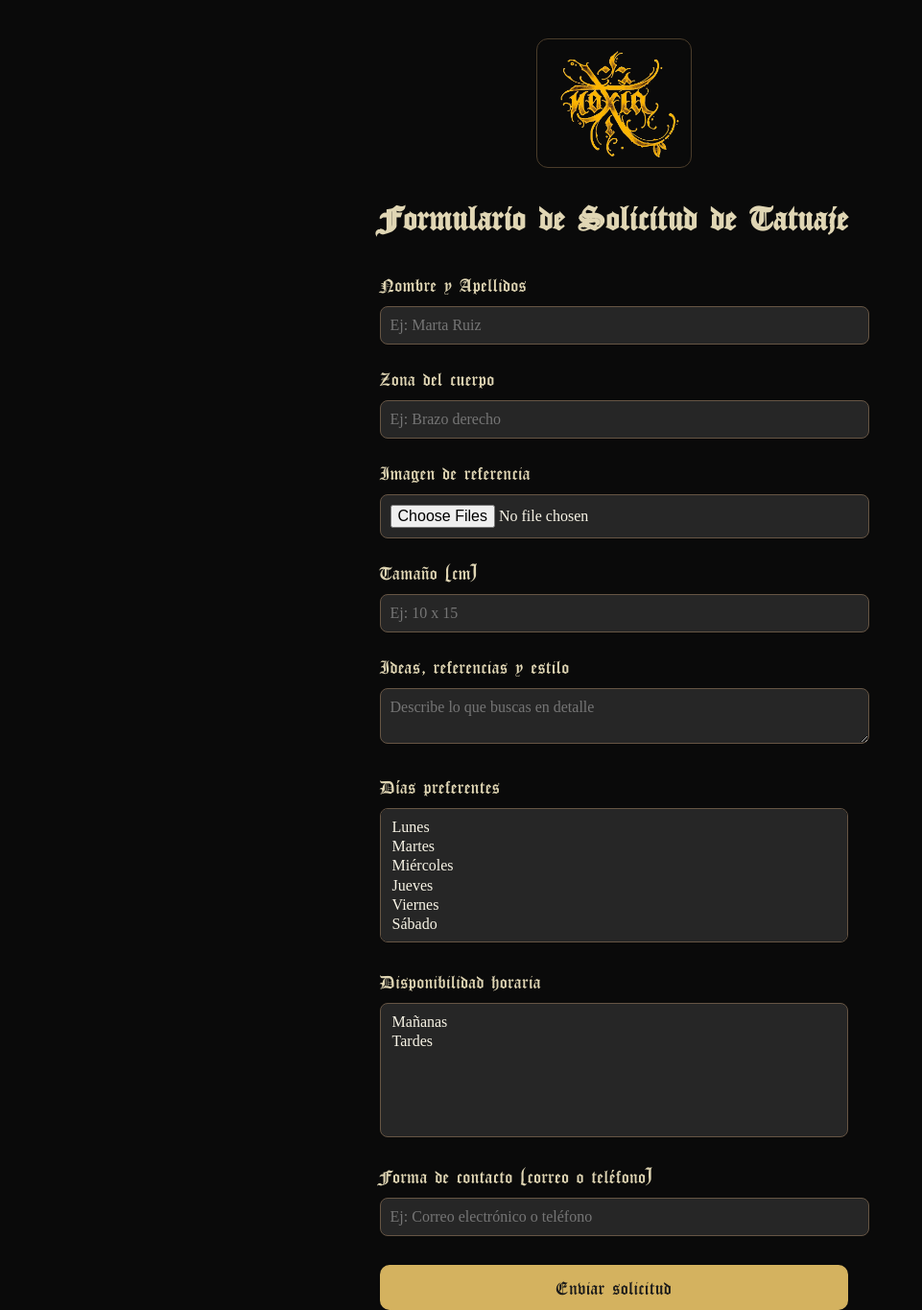
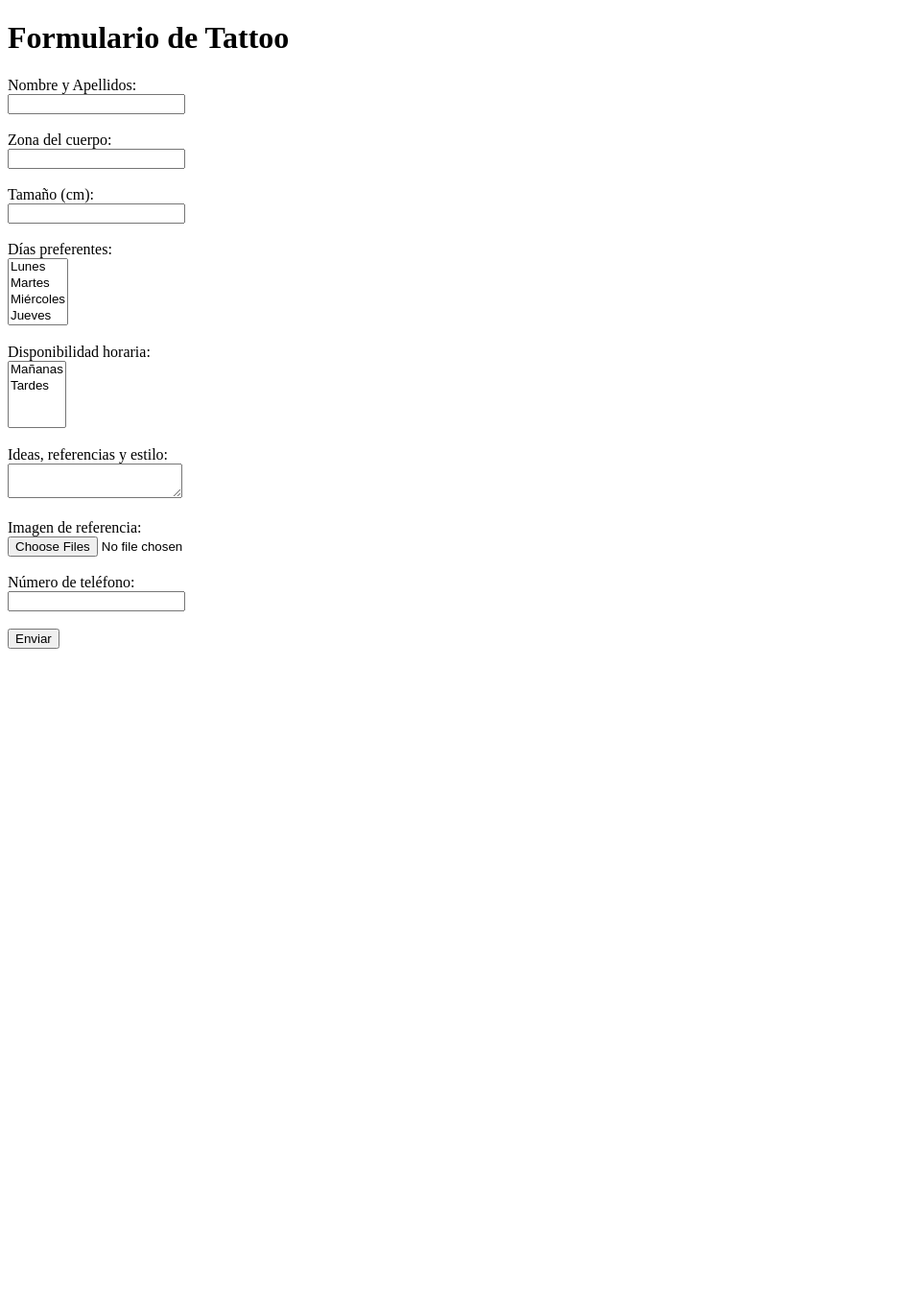
Before and after one commit to phoenixgabba/Noxia, a Flask app: page /formulario in a window 1280 px wide. Shown: the whole page at 96% size, without its empty margins (0-961 px from the left). After the commit the page ends 676 px from the top, so only its background shows below. Run offline with Flask 3, Linux system fonts and the light colour scheme.

Commit message:
Actualiza login y formulario con protección CSRF

```diff
--- a/app.py
+++ b/app.py
@@ -1,6 +1,6 @@
 from flask import Flask, render_template, request, redirect, url_for, session
 from flask_wtf import FlaskForm
-from wtforms import StringField, FileField, TextAreaField, SelectMultipleField
+from wtforms import StringField, PasswordField, FileField, TextAreaField, SelectMultipleField
 from wtforms.validators import DataRequired
 from werkzeug.utils import secure_filename
 import sqlite3
@@ -8,10 +8,9 @@ import os
 
 app = Flask(__name__)
 app.secret_key = 'supersecretkey'
-
-UPLOAD_FOLDER = os.path.join('static', 'uploads')
-os.makedirs(UPLOAD_FOLDER, exist_ok=True)
-app.config['UPLOAD_FOLDER'] = UPLOAD_FOLDER
+app.config['WTF_CSRF_ENABLED'] = True  # Protección CSRF habilitada
+app.config['UPLOAD_FOLDER'] = os.path.join('static', 'uploads')
+os.makedirs(app.config['UPLOAD_FOLDER'], exist_ok=True)
 
 # ---------- BASE DE DATOS ----------
 def get_db():
@@ -39,7 +38,7 @@ def init_db():
 
 init_db()
 
-# ---------- FORMULARIO ----------
+# ---------- FORMULARIOS ----------
 class FormularioTattoo(FlaskForm):
     nombre = StringField('Nombre y Apellidos', validators=[DataRequired()])
     sitio = StringField('Zona del cuerpo', validators=[DataRequired()])
@@ -53,14 +52,15 @@ class FormularioTattoo(FlaskForm):
     disponibilidad_horaria = SelectMultipleField('Disponibilidad horaria', choices=[
         ('Mañanas', 'Mañanas'), ('Tardes', 'Tardes')],
         validators=[DataRequired()])
+    telefono_de_contacto = StringField('Número de telefono)', validators=[DataRequired()])
 
-    # Campo para forma de contacto
-    forma_contacto = StringField('Forma de contacto (correo o teléfono)', validators=[DataRequired()])
+class LoginForm(FlaskForm):
+    username = StringField('Usuario', validators=[DataRequired()])
+    password = PasswordField('Contraseña', validators=[DataRequired()])
 
 # ---------- RUTAS ----------
 @app.route('/')
 def index():
-    app.logger.info("Accediendo a la página de inicio")
     return redirect(url_for('formulario'))
 
 @app.route('/formulario', methods=['GET', 'POST'])
@@ -70,16 +70,15 @@ def formulario():
         nombre = form.nombre.data
         sitio = form.sitio.data
         tamanio = form.tamanio.data
-        disponibilidad = ', '.join(form.disponibilidad.data)  # Almacenamos los días seleccionados
-        disponibilidad_horaria = ', '.join(form.disponibilidad_horaria.data)  # Almacenamos los horarios seleccionados
+        disponibilidad = ', '.join(form.disponibilidad.data)
+        disponibilidad_horaria = ', '.join(form.disponibilidad_horaria.data)
         referencias_texto = form.referencias_texto.data
-        forma_contacto = form.forma_contacto.data
+        telefono_de_contacto = form.telefono_de_contacto.data
 
-        # Guardar archivos
-        fotos = form.foto.data
+        fotos = request.files.getlist("foto")
         filenames = []
-        if fotos:
-            for foto in fotos:
+        for foto in fotos:
+            if foto.filename:
                 filename = secure_filename(foto.filename)
                 foto.save(os.path.join(app.config['UPLOAD_FOLDER'], filename))
                 filenames.append(filename)
@@ -89,7 +88,7 @@ def formulario():
         c.execute("""
             INSERT INTO formularios (nombre, sitio, tamanio, disponibilidad, referencias_texto, fotos, forma_contacto)
             VALUES (?, ?, ?, ?, ?, ?, ?)""",
-            (nombre, sitio, tamanio, disponibilidad, referencias_texto, ','.join(filenames), forma_contacto))  # Guardamos los datos
+            (nombre, sitio, tamanio, disponibilidad, referencias_texto, ','.join(filenames), telefono_de_contacto))
         conn.commit()
         conn.close()
 
@@ -99,13 +98,14 @@ def formulario():
 
 @app.route('/login', methods=['GET', 'POST'])
 def login():
-    if request.method == 'POST':
-        if request.form['username'] == 'admin' and request.form['password'] == '12345':
+    form = LoginForm()
+    if form.validate_on_submit():
+        if form.username.data == 'admin' and form.password.data == '12345':
             session['logged_in'] = True
             return redirect(url_for('admin'))
         else:
             return 'Credenciales incorrectas'
-    return render_template('login.html')
+    return render_template('login.html', form=form)
 
 @app.route('/admin')
 def admin():
--- a/requirements.txt
+++ b/requirements.txt
@@ -0,0 +1,3 @@
+gunicorn==23.0.0
+Flask
+Flask-WTF==1.1.1
--- a/static/styles.css
+++ b/static/styles.css
@@ -9,7 +9,7 @@ body {
     margin: 0;
     padding: 0;
     background-color: #0a0a0a;
-    color: #e0d6b4;
+    color: lch(79.62% 82.47 81.52);
     font-family: 'CloisterBlack', serif;
     font-size: 18px;
     line-height: 1.6;
@@ -45,7 +45,7 @@ body {
     text-align: center;
     font-size: 36px;
     margin-bottom: 30px;
-    color: #d4b25f;
+    color:  lch(79.62% 82.47 81.52);
     text-shadow: 1px 1px 2px #000;
 }
 
@@ -54,7 +54,7 @@ label {
     display: block;
     margin-top: 20px;
     font-size: 20px;
-    color: #e0d6b4;
+    color:  lch(79.62% 82.47 81.52);
 }
 
 /* Inputs y selects */
@@ -66,7 +66,7 @@ textarea {
     padding: 10px;
     margin-top: 6px;
     background-color: #262626;
-    color: #f8f4e6;
+    color:  lch(79.62% 82.47 81.52);
     border: 1px solid #665544;
     border-radius: 8px;
     font-family: serif;
@@ -82,7 +82,7 @@ textarea {
 button[type="submit"] {
     margin-top: 30px;
     width: 100%;
-    background-color: #d4b25f;
+    background-color:  lch(79.62% 82.47 81.52);
     color: #1a1a1a;
     font-family: 'CloisterBlack', serif;
     font-size: 20px;
@@ -94,7 +94,7 @@ button[type="submit"] {
 }
 
 button[type="submit"]:hover {
-    background-color: #e6c97c;
+    background-color:  lch(79.62% 82.47 81.52);
 }
 
 /* Select múltiple */
--- a/templates/formulario.html
+++ b/templates/formulario.html
@@ -3,75 +3,38 @@
 <head>
     <meta charset="UTF-8">
     <meta name="viewport" content="width=device-width, initial-scale=1.0">
-    <title>Solicitud de Tatuaje - Ritual Ink</title>
-    <link rel="stylesheet" href="{{ url_for('static', filename='styles.css') }}">
+    <title>Formulario de Tattoo</title>
 </head>
-<body class="gothic-body">
-    <div class="form-container gothic-frame">
-        <!-- Logo de la tienda -->
-        <div class="logo-container">
-            <img src="{{ url_for('static', filename='logo.png') }}" alt="Ritual Ink Logo" class="logo">
-        </div>
+<body>
+    <h1>Formulario de Tattoo</h1>
+    <form method="POST" enctype="multipart/form-data">
+        {{ form.csrf_token }}
 
-        <h1 class="gothic-title">Formulario de Solicitud de Tatuaje</h1>
+        <label for="nombre">Nombre y Apellidos:</label><br>
+        {{ form.nombre }}<br><br>
 
-        <form method="POST" enctype="multipart/form-data" class="gothic-form">
-            {{ form.hidden_tag() }}
+        <label for="sitio">Zona del cuerpo:</label><br>
+        {{ form.sitio }}<br><br>
 
-            <!-- Campo para Nombre y Apellidos -->
-            <div class="form-group">
-                <label for="nombre">{{ form.nombre.label }}</label>
-                {{ form.nombre(class="form-control", id="nombre", placeholder="Ej: Marta Ruiz") }}
-            </div>
+        <label for="tamanio">Tamaño (cm):</label><br>
+        {{ form.tamanio }}<br><br>
 
-            <!-- Campo para Zona del Cuerpo -->
-            <div class="form-group">
-                <label for="sitio">{{ form.sitio.label }}</label>
-                {{ form.sitio(class="form-control", id="sitio", placeholder="Ej: Brazo derecho") }}
-            </div>
+        <label for="disponibilidad">Días preferentes:</label><br>
+        {{ form.disponibilidad }}<br><br>
 
-            <!-- Campo para subir imágenes -->
-            <div class="form-group">
-                <label for="foto">{{ form.foto.label }}</label>
-                <!-- Campo para múltiples archivos -->
-                {{ form.foto(class="form-control", id="foto", multiple=True) }}
-            </div>
+        <label for="disponibilidad_horaria">Disponibilidad horaria:</label><br>
+        {{ form.disponibilidad_horaria }}<br><br>
 
-            <!-- Campo para Tamaño -->
-            <div class="form-group">
-                <label for="tamanio">{{ form.tamanio.label }}</label>
-                {{ form.tamanio(class="form-control", id="tamanio", placeholder="Ej: 10 x 15") }}
-            </div>
+        <label for="referencias_texto">Ideas, referencias y estilo:</label><br>
+        {{ form.referencias_texto }}<br><br>
 
-            <!-- Campo para las referencias de estilo -->
-            <div class="form-group">
-                <label for="referencias_texto">{{ form.referencias_texto.label }}</label>
-                {{ form.referencias_texto(class="form-control", id="referencias_texto", placeholder="Describe lo que buscas en detalle") }}
-            </div>
+        <label for="foto">Imagen de referencia:</label><br>
+        {{ form.foto }}<br><br>
 
-            <!-- Campo para seleccionar días -->
-            <div class="form-group">
-                <label for="disponibilidad">{{ form.disponibilidad.label }}</label>
-                <!-- Campo para seleccionar varios días -->
-                {{ form.disponibilidad(class="form-control", id="disponibilidad", multiple=True) }}
-            </div>
+        <label for="telefono_de_contacto">Número de teléfono:</label><br>
+        {{ form.telefono_de_contacto }}<br><br>
 
-            <!-- Campo para seleccionar horarios -->
-            <div class="form-group">
-                <label for="disponibilidad_horaria">{{ form.disponibilidad_horaria.label }}</label>
-                <!-- Selección de mañana o tarde -->
-                {{ form.disponibilidad_horaria(class="form-control", id="disponibilidad_horaria") }}
-            </div>
-
-            <!-- Campo para la forma de contacto -->
-            <div class="form-group">
-                <label for="forma_contacto">{{ form.forma_contacto.label }}</label>
-                {{ form.forma_contacto(class="form-control", id="forma_contacto", placeholder="Ej: Correo electrónico o teléfono") }}
-            </div>
-
-            <!-- Botón de envío -->
-            <button type="submit" class="btn-submit gothic-button">Enviar solicitud</button>
-        </form>
-    </div>
+        <input type="submit" value="Enviar">
+    </form>
 </body>
 </html>
--- a/templates/login.html
+++ b/templates/login.html
@@ -8,11 +8,12 @@
 <body>
     <h1>Login</h1>
     <form action="/login" method="POST">
+        {{ form.csrf_token }}
         <label for="username">Usuario:</label>
-        <input type="text" name="username" required><br><br>
+        {{ form.username }}<br><br>
 
         <label for="password">Contraseña:</label>
-        <input type="password" name="password" required><br><br>
+        {{ form.password }}<br><br>
 
         <input type="submit" value="Acceder">
     </form>
```
Also changed, not shown: tattoo_forms.db.
